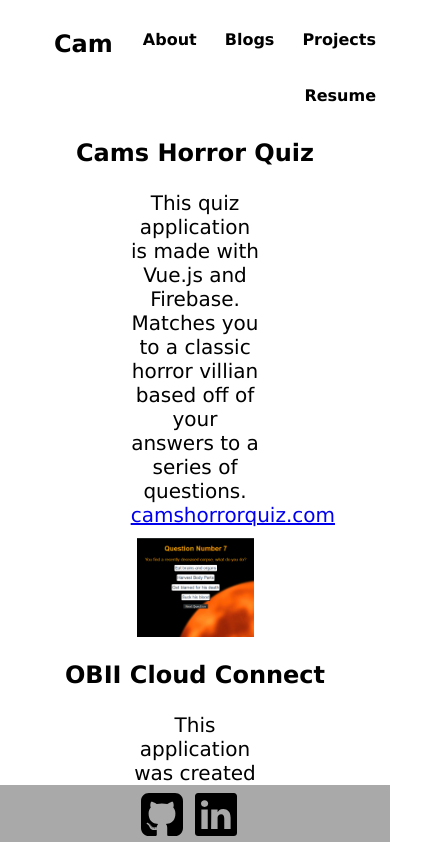
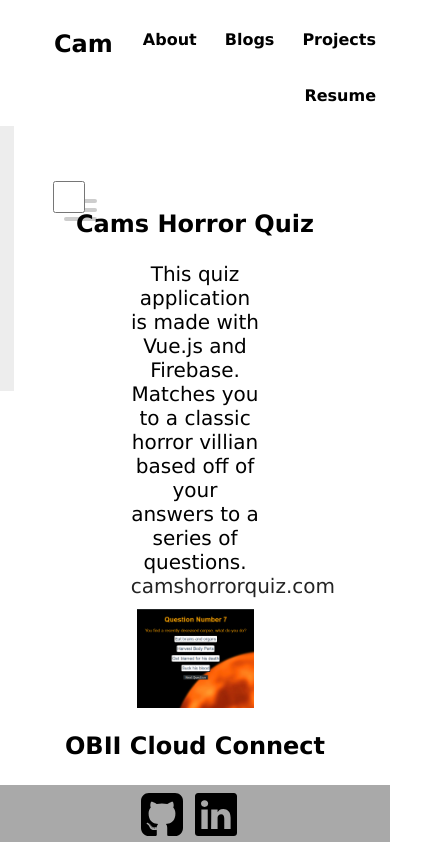
Before and after one commit to CMURPH56/Website, a Vue app: page /Projects in a window 390 px wide. Shown: the top 842 px of the page, 440 px wide, since content can reach past the window. Built offline with nearby package versions, Linux system fonts and the light colour scheme.

Commit message:
working on adding a hamburger menu

```diff
--- a/src/components/Nav.vue
+++ b/src/components/Nav.vue
@@ -17,10 +17,197 @@
         <a target="_blank" href="./resume.pdf">Resume</a>
       </div>
     </ul>
+
+    <!--    Made by Erik Terwan    -->
+<!--   24th of November 2015   -->
+<!--        MIT License        -->
+<nav role="navigation">
+  <div id="menuToggle">
+    <!--
+    A fake / hidden checkbox is used as click reciever,
+    so you can use the :checked selector on it.
+    -->
+    <input type="checkbox" />
+
+    <!--
+    Some spans to act as a hamburger.
+
+    They are acting like a real hamburger,
+    not that McDonalds stuff.
+    -->
+    <span></span>
+    <span></span>
+    <span></span>
+
+    <!--
+    Too bad the menu has to be inside of the button
+    but hey, it's pure CSS magic.
+    -->
+    <ul id="menu">
+      <a href="#"><li>Home</li></a>
+      <a href="#"><li>About</li></a>
+      <a href="#"><li>Info</li></a>
+      <a href="#"><li>Contact</li></a>
+      <a href="https://erikterwan.com/" target="_blank"><li>Show me more</li></a>
+    </ul>
+  </div>
+</nav>
+
   </div>
 </template>
 
 <style>
+body
+{
+  margin: 0;
+  padding: 0;
+  /* make it look decent enough */
+  background: #232323;
+  color: #cdcdcd;
+  font-family: "Avenir Next", "Avenir", sans-serif;
+}
+
+a
+{
+  text-decoration: none;
+  color: #232323;
+
+  transition: color 0.3s ease;
+}
+
+a:hover
+{
+  color: rgb(248, 247, 247);
+}
+
+#menuToggle
+{
+  display: block;
+  position: relative;
+  top: 50px;
+  left: 50px;
+
+  z-index: 1;
+
+  -webkit-user-select: none;
+  user-select: none;
+}
+
+#menuToggle input
+{
+  display: block;
+  width: 40px;
+  height: 32px;
+  position: absolute;
+  top: -7px;
+  left: -5px;
+
+  cursor: pointer;
+
+  /* opacity: 0; hide this */
+  z-index: 2; /* and place it over the hamburger */
+
+  -webkit-touch-callout: none;
+}
+
+  /*
+  * Just a quick hamburger
+  */
+  #menuToggle span
+  {
+    display: block;
+    width: 33px;
+    height: 4px;
+    margin-bottom: 5px;
+    position: relative;
+
+    background: #cdcdcd;
+    border-radius: 3px;
+
+    z-index: 1;
+
+    transform-origin: 4px 0px;
+
+    transition: transform 0.5s cubic-bezier(0.77,0.2,0.05,1.0),
+                background 0.5s cubic-bezier(0.77,0.2,0.05,1.0),
+                opacity 0.55s ease;
+  }
+
+  #menuToggle span:first-child
+  {
+    transform-origin: 0% 0%;
+  }
+
+  #menuToggle span:nth-last-child(2)
+  {
+    transform-origin: 0% 100%;
+  }
+
+  /*
+  * Transform all the slices of hamburger
+  * into a crossmark.
+  */
+  #menuToggle input:checked ~ span
+  {
+    opacity: 1;
+    transform: rotate(45deg) translate(-2px, -1px);
+    background: #232323;
+  }
+
+  /*
+  * But let's hide the middle one.
+  */
+  #menuToggle input:checked ~ span:nth-last-child(3)
+  {
+    opacity: 0;
+    transform: rotate(0deg) scale(0.2, 0.2);
+  }
+
+  /*
+  * Ohyeah and the last one should go the other direction
+  */
+  #menuToggle input:checked ~ span:nth-last-child(2)
+  {
+    transform: rotate(-45deg) translate(0, -1px);
+  }
+
+  /*
+  * Make this absolute positioned
+  * at the top left of the screen
+  */
+  #menu
+  {
+    position: absolute;
+    width: 300px;
+    margin: -100px 0 0 -50px;
+    padding: 50px;
+    padding-top: 125px;
+
+    background: #ededed;
+    list-style-type: none;
+    -webkit-font-smoothing: antialiased;
+    /* to stop flickering of text in safari */
+
+    transform-origin: 0% 0%;
+    transform: translate(-100%, 0);
+
+    transition: transform 0.5s cubic-bezier(0.77,0.2,0.05,1.0);
+  }
+
+  #menu li
+  {
+    padding: 10px 0;
+    font-size: 22px;
+  }
+
+  /*
+  * And let's slide it in from the left
+  */
+  #menuToggle input:checked ~ ul
+  {
+    transform: none;
+  }
+
 .navbar{
   position: sticky;
   position: -webkit-sticky;
```
